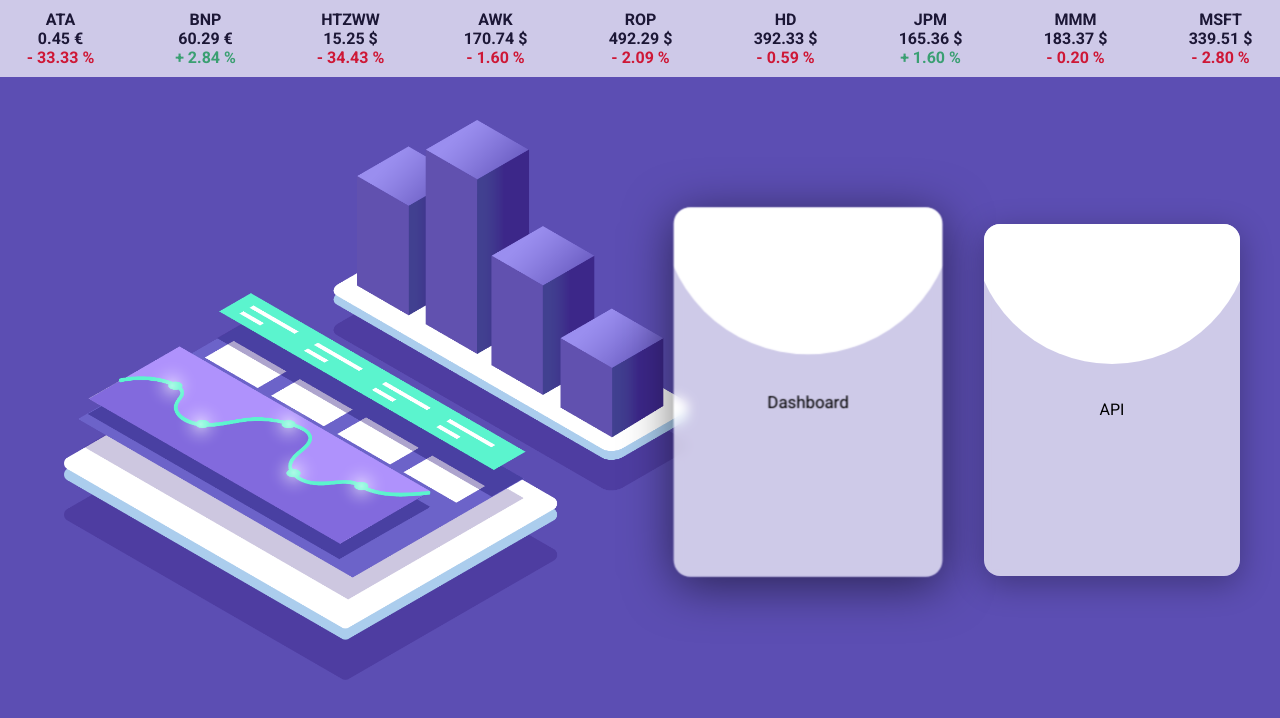
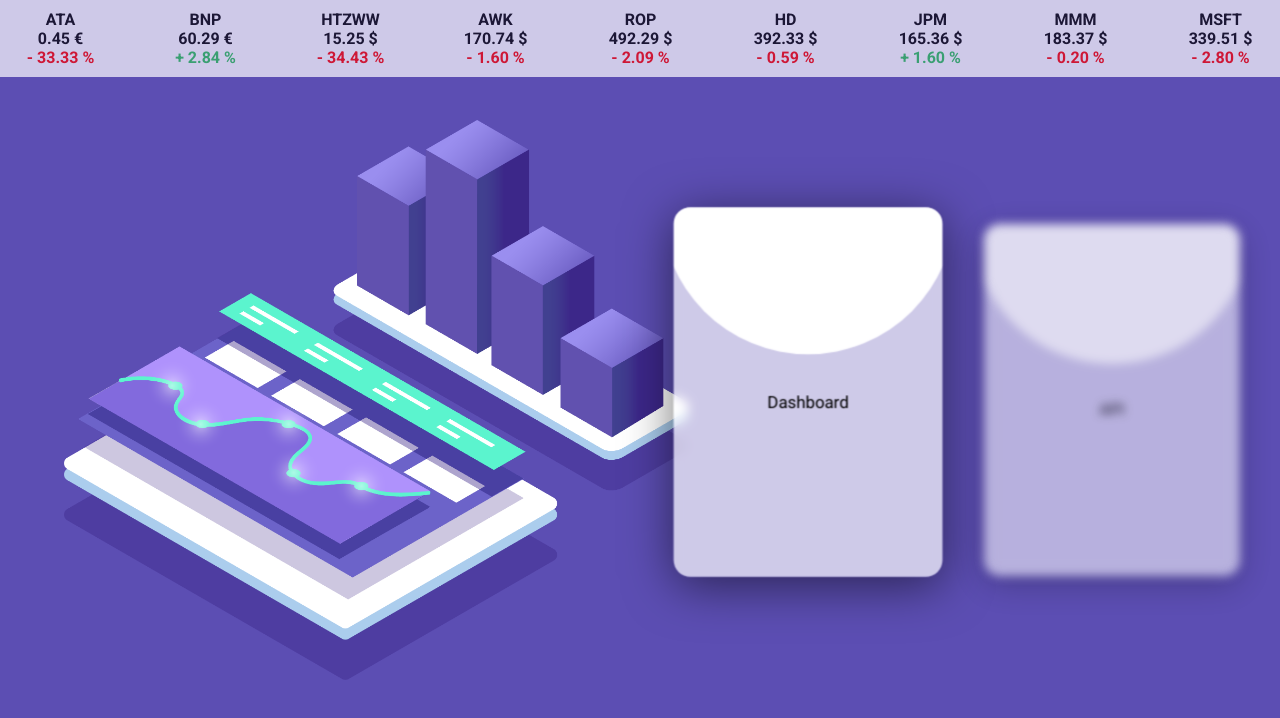
Before and after one commit to dnitecki/finfetch-ui, a React (Create React App) app: page / in a window 1280 px wide. In both pictures the pointer is over the element 808 px from the left and 400 px from the top of the page. Shown: the top 718 px of the page. Built offline with nearby package versions, Linux system fonts and the light colour scheme.

Commit message:
cleanup and additional styles

```diff
--- a/src/pages/landingPage/LandingPage.jsx
+++ b/src/pages/landingPage/LandingPage.jsx
@@ -50,6 +50,7 @@ export default function LandingPage() {
           </div>
         </div>
         <div className="landingPage-apps">
+          <div className="landingPage-card-container">
             <NavLink
               to="dashboard/overview"
               onMouseOver={changeBgDashboard}
@@ -69,5 +70,6 @@ export default function LandingPage() {
           </div>
         </div>
       </div>
+    </div>
   );
 }
--- a/src/pages/landingPage/LandingPage.scss
+++ b/src/pages/landingPage/LandingPage.scss
@@ -1,5 +1,5 @@
 .landingPage {
-  background: #f2f3f4;
+  background: #c6e2ff;
   overflow: overlay;
   height: 100vh;
   width: 100vw;
@@ -34,11 +34,18 @@
 }
 .landingPage-apps {
   display: flex;
-  position: relative;
-  column-gap: 3rem;
   width: 50%;
   justify-content: center;
   align-items: center;
+}
+.landingPage-card-container {
+  display: flex;
+  position: relative;
+  column-gap: 3rem;
+}
+.landingPage-card-container:hover .landingPage-card {
+  filter: blur(5px);
+  opacity: 0.8;
 }
 .landingPage-card {
   display: flex;
@@ -55,6 +62,13 @@
   top: 0;
   transition: all ease 0.3s;
 }
+.landingPage-card-container .landingPage-card:hover {
+  top: -8px;
+  transform: scale(1.05);
+  box-shadow: 0 0.5rem 3rem #0000008b;
+  filter: blur(0px);
+  opacity: 1;
+}
 .landingPage-circle {
   position: relative;
   display: flex;
@@ -66,11 +80,6 @@
   font-weight: 500;
 }
 
-.landingPage-card:hover {
-  top: -8px;
-  transform: scale(1.05);
-  box-shadow: 0 0.5rem 3rem #0000008b;
-}
 .landingPage-card-content {
   display: flex;
   height: 50%;
```
Also changed, not shown: public/assets/landingPage-image.png (deleted). Lines whose indentation alone changed are shown as unchanged.
